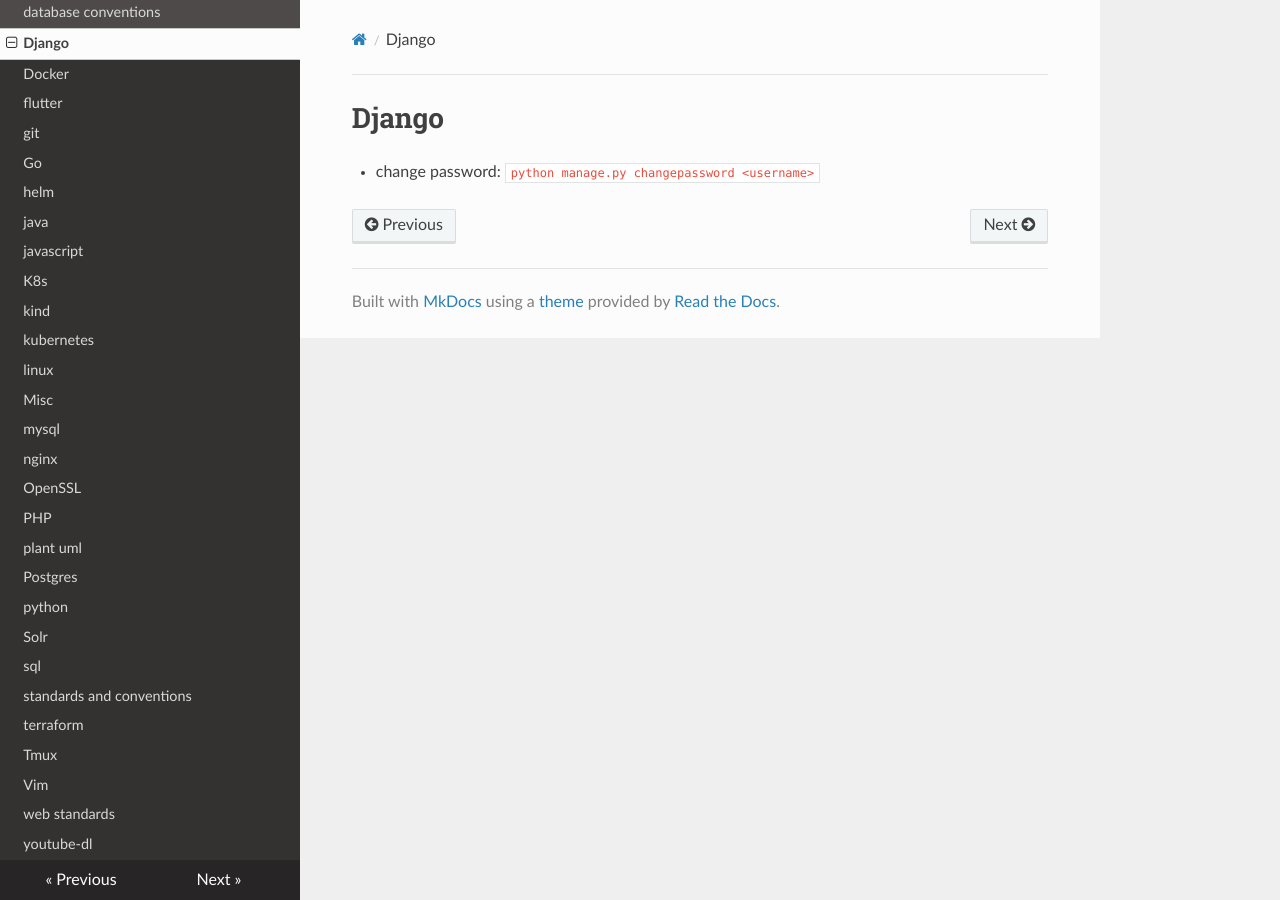
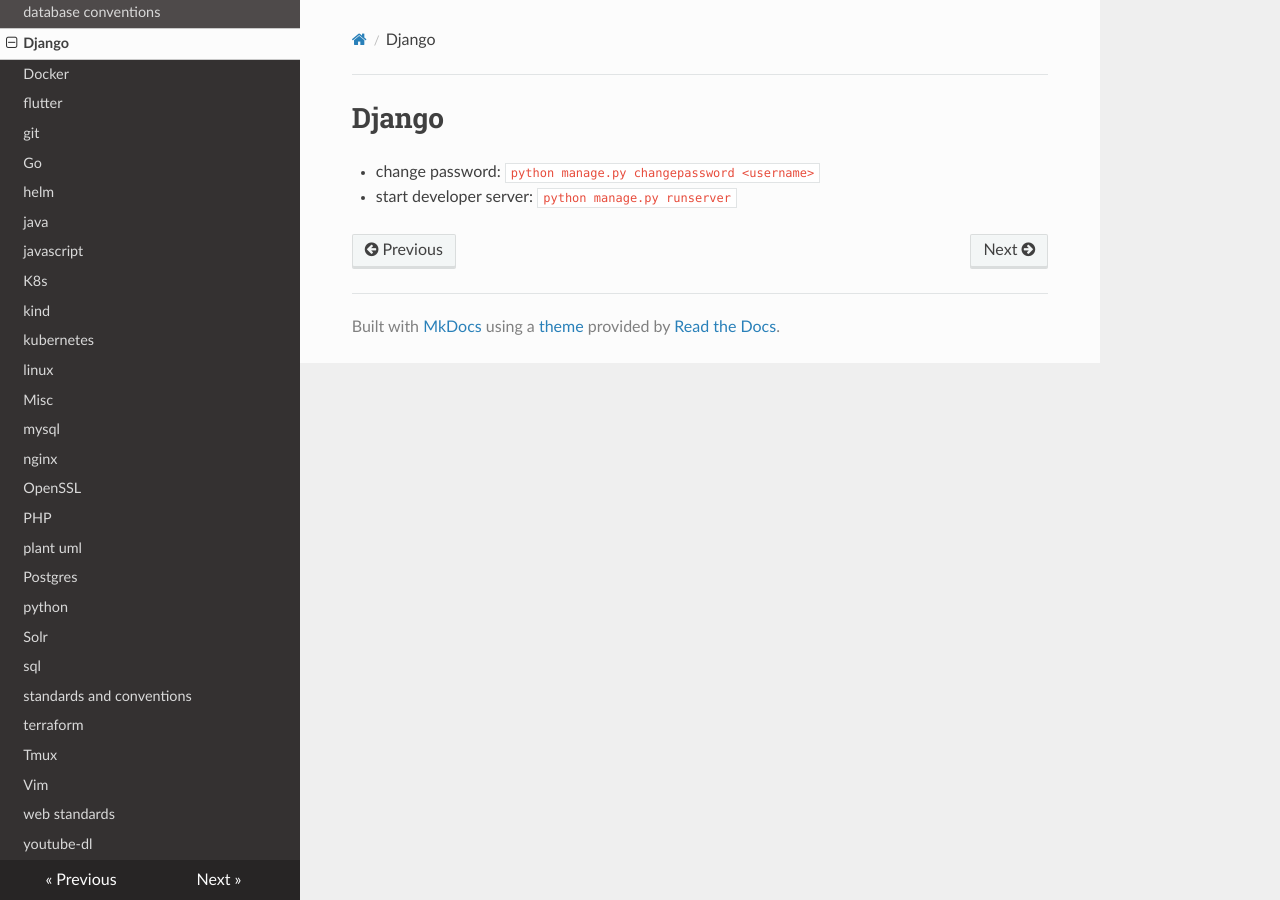
Before and after one commit to filipelucas42/notes, an MkDocs documentation site: the page built from docs/django.md, in a window 1280 px wide. Built offline with MkDocs 1.6.1, drawn with Linux system fonts in a browser that asks for light colours; nearby versions of some CDN libraries.

Commit message:
Update django.md

```diff
--- a/docs/django.md
+++ b/docs/django.md
@@ -1,3 +1,4 @@
 # Django
 
-*   change password: `python manage.py changepassword <username>`
+* change password: `python manage.py changepassword <username>`
+* start developer server: `python manage.py runserver`
```
